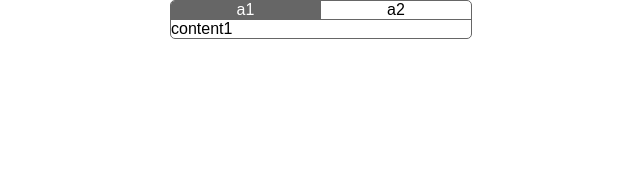
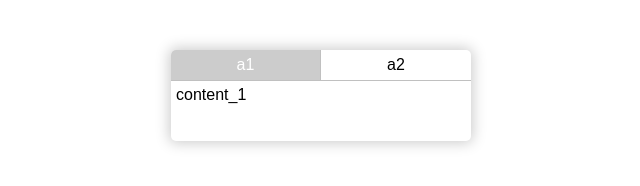
Before and after one commit to LuckyLei111/Coding, a plain HTML site: page JS-demo/tab-component/index.html in a window 1280 px wide. Shown: the whole page, without its empty margins (319-959 px from the left). Drawn offline with Linux system fonts and the light colour scheme.

Commit message:
增加选项卡组件

```diff
--- a/JS-demo/tab-component/index.html
+++ b/JS-demo/tab-component/index.html
@@ -26,8 +26,9 @@
     }
     .tab {
         width: 300px;
-        margin: 0 auto;
-        border: 1px solid #666666;
+        margin: 50px auto 0;
+        /*border: 1px solid #666666;*/
+        box-shadow: 0 0 14px 2px #cccccc;
         border-radius: 5px;
         overflow: hidden;
     }
@@ -36,22 +37,25 @@
         width: 50%;
     }
     .tab .tab_nav li{
+        line-height: 30px;
         text-align: center;
         box-sizing: border-box;
-        border-bottom: 1px solid #666666;
-        border-right: 1px solid #666666;
+        border-bottom: 1px solid #c0c0c0;
+        border-right: 1px solid #c0c0c0;
     }
     .tab .tab_nav .active{
-        background: #666666;
+        background: #cccccc;
         color: #ffffff;
     }
     .tab .tab_nav li:last-child{
         border-right: none;
     }
     .tab ul:last-child li{
-        width: 100%;
+        width: calc(100% - 10px);
     }
     .tab .tab_cont li{
+        height: 50px;
+        padding: 5px;
         display: none;
     }
     .tab .tab_cont .active{
@@ -66,8 +70,8 @@
             <li>a2</li>
         </ul>
         <ul class="tab_cont clearfix">
-            <li class="active">content1</li>
-            <li>content2</li>
+            <li class="active">content_1</li>
+            <li>content_2</li>
         </ul>
     </div>
     <script src="js/tab-component.js"></script>
--- a/JS-demo/tab-component/js/tab-component.js
+++ b/JS-demo/tab-component/js/tab-component.js
@@ -11,7 +11,7 @@ nTab.prototype = {
     bind(){
         this.cliTab.forEach((cTab) => {
             var _this = this;
-            cTab.onclick = function(e){
+            cTab.onmouseover = function(e){
                 let target = e.target;
                 let index = [].indexOf.call(_this.cliTab,target);
                 _this.cliTab.forEach((li) => {
@@ -26,4 +26,4 @@ nTab.prototype = {
         });
     }
 }
-var tab = new nTab(document.querySelector('.tab'));
+let tab = new nTab(document.querySelector('.tab'));
```
